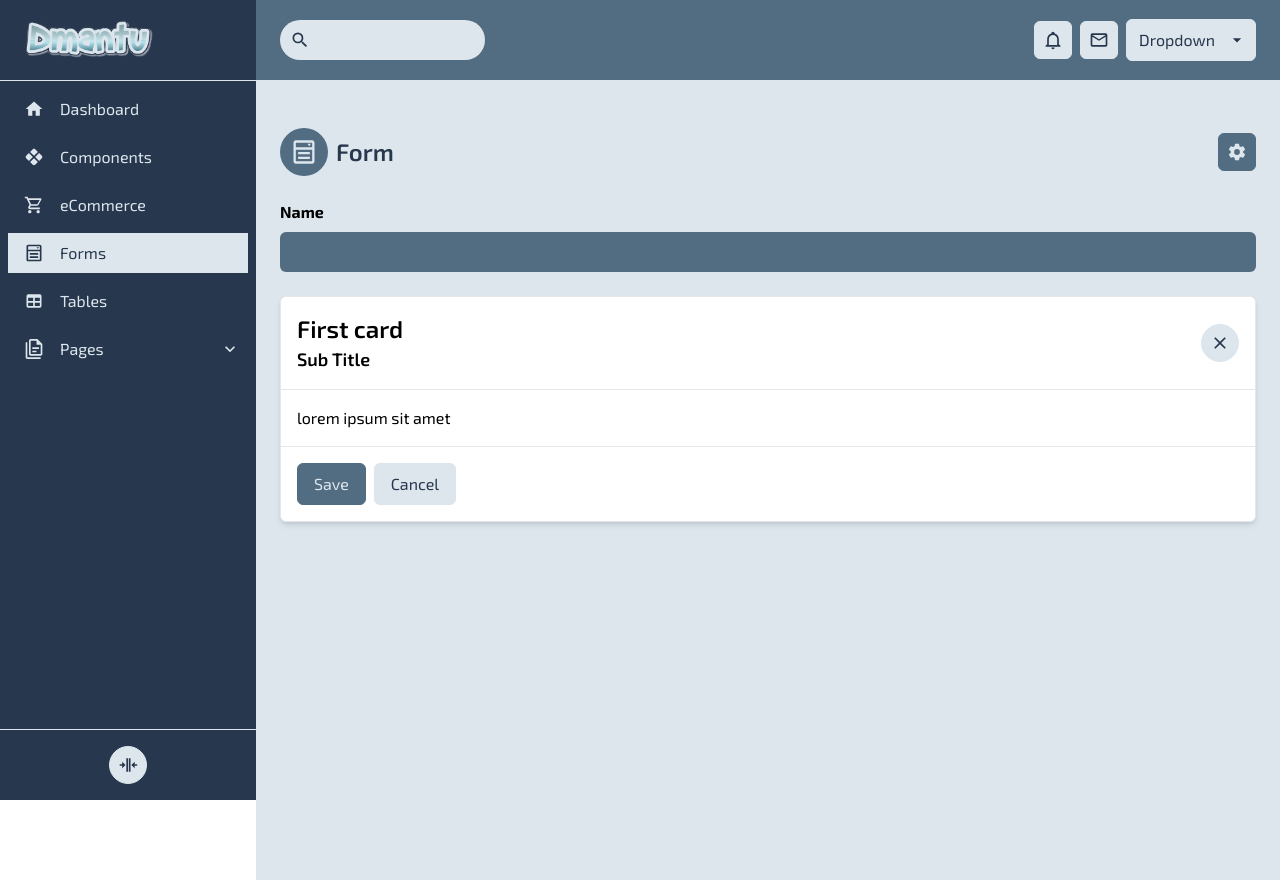
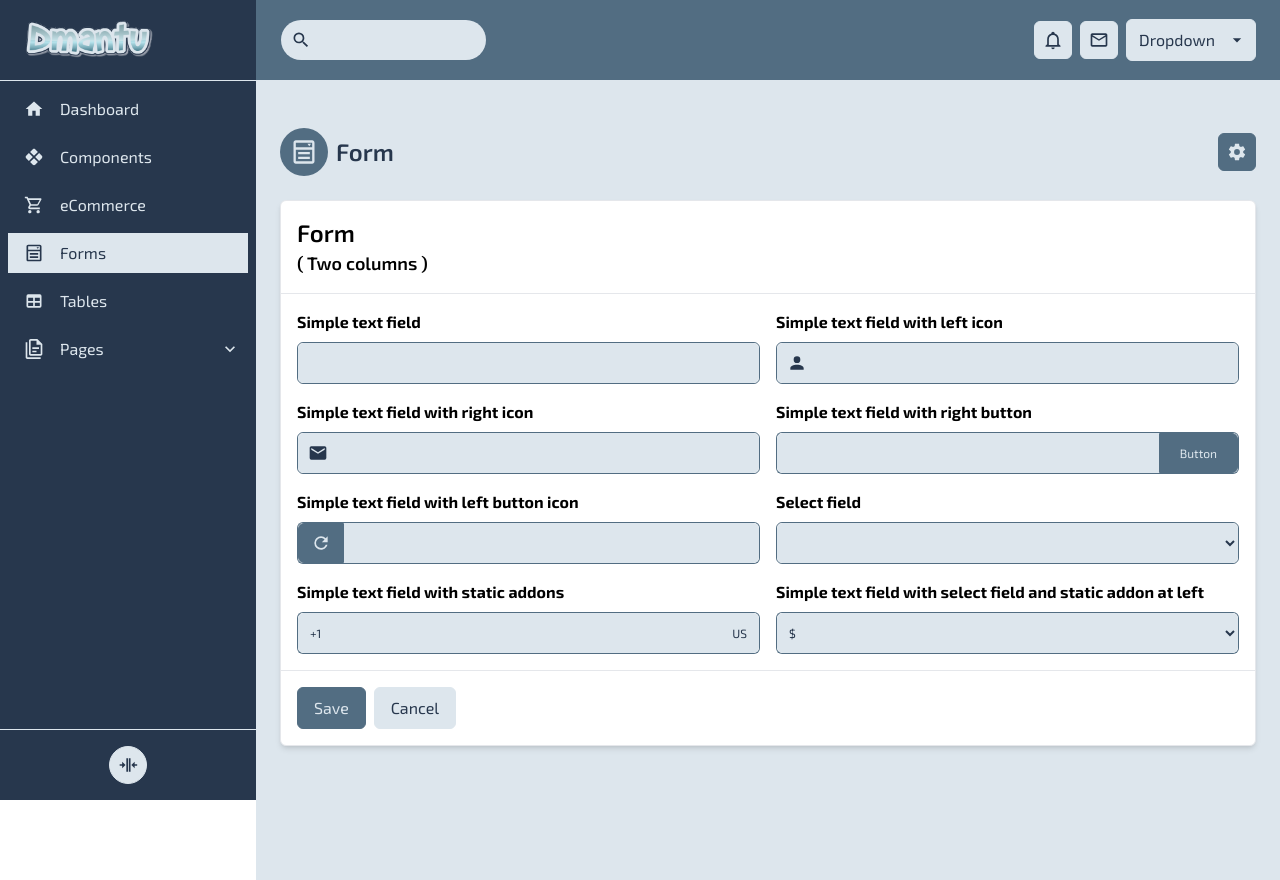
Before and after one commit to vishalkanani99/dmantu-admin, a Vue app: page /forms in a window 1280 px wide. Built offline with nearby package versions, Linux system fonts and the light colour scheme.

Commit message:
added: form with multifields group

```diff
--- a/src/components/Button.vue
+++ b/src/components/Button.vue
@@ -6,7 +6,10 @@ import { getButtonStyle } from '../color.js';
 
   const props = defineProps({
     label: String,
-    type: String,
+    type: {
+      type: String,
+      default: 'button',
+    },
     color: String,
     iconPath: String,
     to: String,
--- a/src/components/form/Field.vue
+++ b/src/components/form/Field.vue
@@ -37,6 +37,7 @@
     inputLeftIcon: String,
     inputRightIcon: String,
     outline: Boolean,
+    expanded: Boolean,
   });
 
   const emit = defineEmits(['update:modelValue', 'buttonClick', 'leftIconClick', 'rightIconClick']);
@@ -64,6 +65,7 @@
       { 'border-t border-b' : props.middle },
       { 'border-t border-b border-l' : props.left },
       { 'border-t border-b border-r' : props.right },
+      { 'border' : !props.middle && !props.left && !props.right },
     ];
   })
 
@@ -72,6 +74,7 @@
     return [
       { 'relative' : props.inputLeftIcon || props.inputRightIcon },
       'flex items-center',
+      { 'grow' : props.expanded },
       borderPosition.value,
       border[borderColor],
       borderRadius.value,
@@ -126,14 +129,8 @@
 </script>
 <template>
   <div :class="outerStyle">
-    <textarea
-      v-if="type === 'textarea'"
-      v-model="modelValue"
-      v-bind="$attrs"
-      :class="defaultStyle">
-    </textarea>
     <select
-      v-else-if="type === 'select'"
+      v-if="type === 'select'"
       v-model="modelValue"
       v-bind="$attrs"
       :class="defaultStyle">
@@ -162,7 +159,14 @@
         :class="getInputIconStyle('left-0')"
         :path="inputLeftIcon"
         @click="$emit('leftIconClick')" />
+      <textarea
+        v-if="type === 'textarea'"
+        v-bind="$attrs"
+        v-model="modelValue"
+        :class="defaultStyle">
+      </textarea>
       <input
+        v-else
         :type="type"
         v-bind="$attrs"
         v-model="modelValue"
--- /dev/null
+++ b/src/components/form/Form.vue
@@ -0,0 +1,63 @@
+<script setup>
+import Card from '../card/Card.vue';
+
+const props = defineProps({
+  title: String,
+  subTitle: String,
+  saveBtnLabel: {
+    type: String,
+    default: 'Save',
+  },
+  cancelBtnLabel: {
+    type: String,
+    default: 'Cancel',
+  },
+  saveBtnIconPath: String,
+  cancelBtnIconPath: String,
+  closable: Boolean,
+  noHeader: Boolean,
+  noFooter: Boolean,
+  twoColumns: Boolean,
+  threeColumns: Boolean,
+});
+
+const emit = defineEmits(['close', 'save', 'cancel']);
+</script>
+<template>
+  <form>
+    <Card
+      :title="title"
+      :subTitle="subTitle"
+      :saveBtnLabel="saveBtnLabel"
+      :cancelBtnLabel="cancelBtnLabel"
+      :saveBtnIconPath="saveBtnIconPath"
+      :cancelBtnIconPath="cancelBtnIconPath"
+      :closable="closable"
+      :noHeader="noHeader"
+      :noFooter="noFooter"
+      @close="$emit('close')"
+      @save="$emit('save')"
+      @cancel="$emit('cancel')"
+    >
+      <template #header>
+        <slot name="header"></slot>
+      </template>
+      <template #content>
+        <slot name="content">
+          <div
+            :class="[
+              'p-4',
+              { 'grid grid-cols-1 md:grid-cols-2 gap-4' : twoColumns },
+              { 'grid grid-cols-1  md:grid-cols-2 lg:grid-cols-3 gap-4' : threeColumns },
+            ]"
+          >
+            <slot></slot>
+          </div>
+        </slot>
+      </template>
+      <template #footer>
+        <slot name="footer"></slot>
+      </template>
+    </Card>
+  </form>
+</template>
--- a/src/pages/forms.vue
+++ b/src/pages/forms.vue
@@ -1,11 +1,17 @@
 <script setup>
 import { ref, shallowRef } from 'vue';
-import { mdiFormSelect, mdiCog } from '@mdi/js';
+import {
+  mdiFormSelect,
+  mdiCog,
+  mdiAccount,
+  mdiEmail,
+  mdiRefresh
+} from '@mdi/js';
 import LayoutAuthenticated from '../layouts/LayoutAuthenticated.vue';
 import Section from '../components/section/Section.vue';
 import FieldGroup from '../components/form/FieldGroup.vue';
 import Field from '../components/form/Field.vue';
-import Card from '../components/card/Card.vue';
+import Form from '../components/form/Form.vue';
 
 </script>
 <template>
@@ -16,18 +22,56 @@ import Card from '../components/card/Card.vue';
       :btnIconPath="mdiCog"
       btnColor="theme"
     >
-      <form>
-        <FieldGroup label="Name" labelFor="name">
-          <Field id="name" />
+      <Form
+        title="Form"
+        subTitle="( Two columns )"
+        twoColumns
+      >
+        <FieldGroup label="Simple text field" labelFor="stf" >
+          <Field id="stf" color="theme-light" />
         </FieldGroup>
-      </form>
-      <Card
-        title="First card"
-        subTitle="Sub Title"
-        closable
-      >
-        <p>lorem ipsum sit amet</p>
-      </Card>
+        <FieldGroup label="Simple text field with left icon" labelFor="stfli" >
+          <Field id="stfli" :inputLeftIcon="mdiAccount" color="theme-light" />
+        </FieldGroup>
+        <FieldGroup label="Simple text field with right icon" labelFor="stfri" >
+          <Field id="stfri" :inputLeftIcon="mdiEmail" color="theme-light" />
+        </FieldGroup>
+        <FieldGroup label="Simple text field with right button" labelFor="stfrb" multiFields>
+          <Field id="stfrb" color="theme-light" left expanded />
+          <Field type="button" color="theme" label="Button" right />
+        </FieldGroup>
+        <FieldGroup label="Simple text field with left button icon" labelFor="stflbi" multiFields>
+          <Field type="button" :buttonIcon="mdiRefresh" color="theme" left />
+          <Field id="stflbi" color="theme-light" right expanded />
+        </FieldGroup>
+        <FieldGroup label="Select field" labelFor="sf">
+          <Field id="sf" type="select" color="theme-light">
+            <option>Select Field</option>
+            <option>Option 1</option>
+            <option>Option 2</option>
+          </Field>
+        </FieldGroup>
+        <FieldGroup label="Simple text field with static addons" labelFor="stflbi" multiFields>
+          <Field type="static" color="theme-light" left >
+            +1
+          </Field>
+          <Field id="stflbi" color="theme-light" middle expanded />
+          <Field type="static" color="theme-light" right >
+            US
+          </Field>
+        </FieldGroup>
+        <FieldGroup label="Simple text field with select field and static addon at left" labelFor="stflbi" multiFields>
+          <Field type="static" color="theme-light" left >
+            $
+          </Field>
+          <Field id="stflbi" color="theme-light" middle expanded />
+          <Field id="sf" type="select" color="theme-light" right >
+            <option>Select Field</option>
+            <option>Option 1</option>
+            <option>Option 2</option>
+          </Field>
+        </FieldGroup>
+      </Form>
     </Section>
   </LayoutAuthenticated>
 </template>
```
